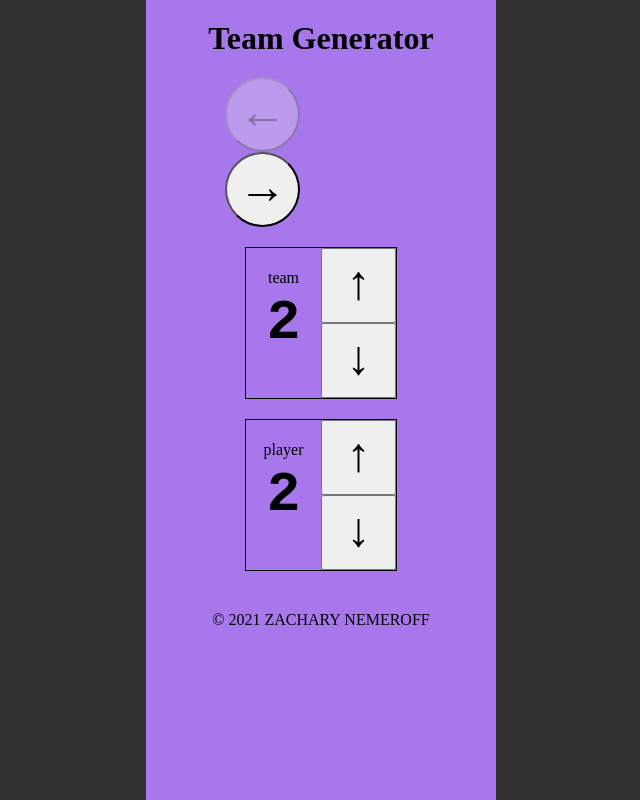
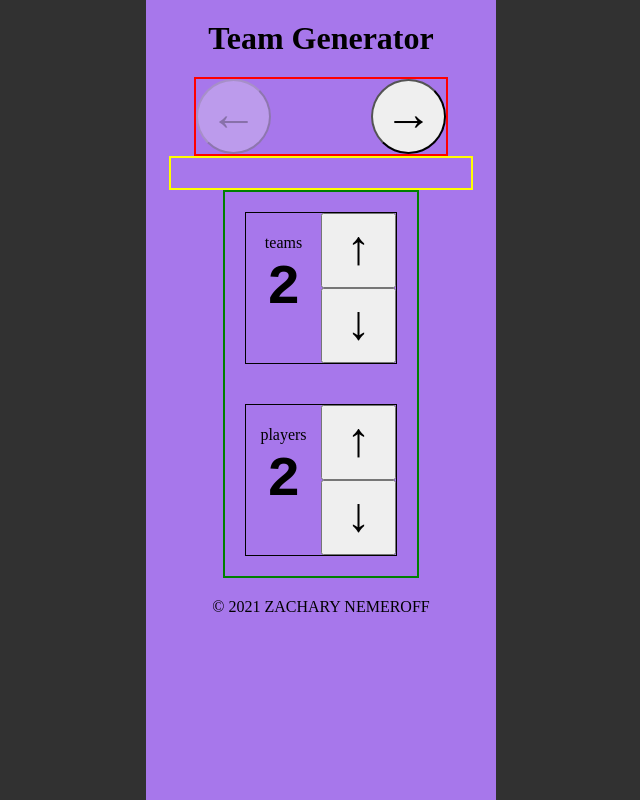
Before and after one commit to ZaneMeroff/team_gen, a Vue app: page / in a window 1280 px wide. Shown: the whole page, without its empty margins (319-959 px from the left). Built offline with nearby package versions, Linux system fonts and the light colour scheme.

Commit message:
Add style divs to SelectTeamPlayerNum.vue

```diff
--- a/src/views/SelectTeamPlayerNum.vue
+++ b/src/views/SelectTeamPlayerNum.vue
@@ -1,5 +1,7 @@
 <template>
-  <div>
+  <div class="select-team-player-num-container">
+
+    <div class="nav-btn-container">
 
       <ArrowBtn
         :disabled="true"
@@ -9,13 +11,19 @@
         <ArrowBtn :arrowDirection="'right'"/>
       </div>
 
+    </div>
+
+    <div class="err-msg">
       <p v-if="showErr">Sorry, you can't have more teams than players!</p>
+    </div>
+
+    <div class="pickers-container">
+      <NumPickerIndex
+        :pickerType="'teams'"/>
 
       <NumPickerIndex
-      :pickerType="'team'"/>
-
-    <NumPickerIndex
-      :pickerType="'player'"/>
+        :pickerType="'players'"/>
+    </div>
 
   </div>
 </template>
@@ -68,4 +76,17 @@
 
 <style scoped>
 
+  .select-team-player-num-container {
+    display: flex;
+    flex-direction: column;
+    align-items: center;
+  }
+
+  .pickers-container {
+    border: 2px solid green;
+    display: flex;
+    flex-direction: column;
+    align-items: center;
+  }
+
 </style>
```
Lines whose indentation alone changed are shown as unchanged.
